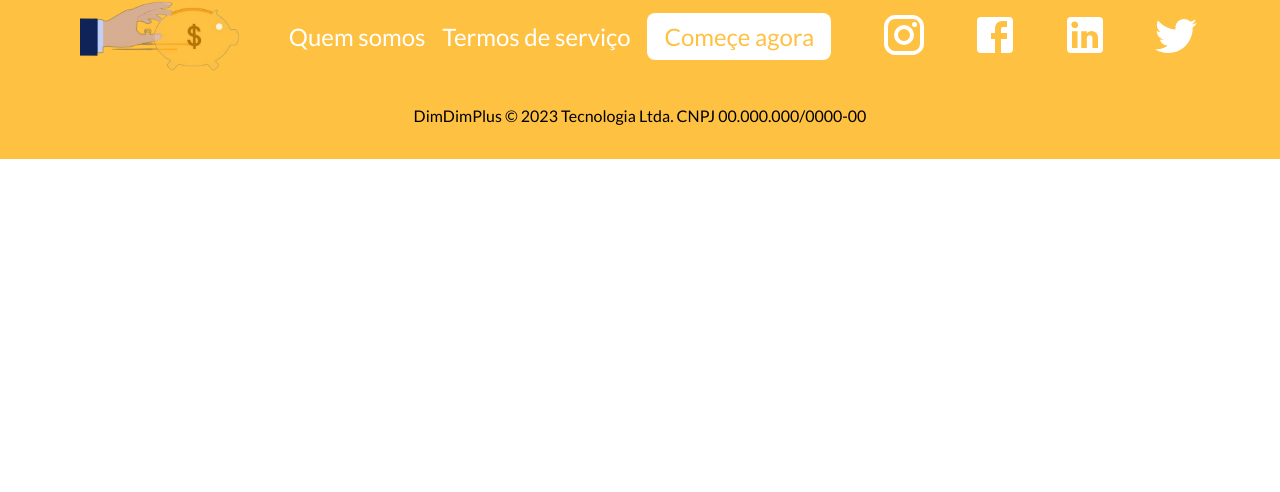
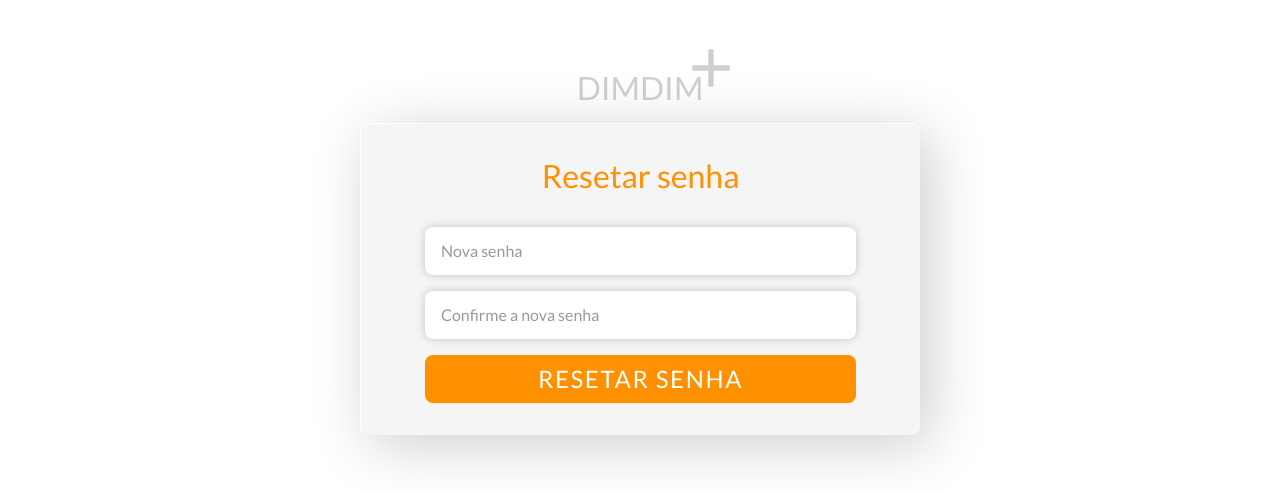
Before and after one commit to zedaoxd/dimdimplus, a React (Vite) app in the folder frontend/: page /auth/reset-password in a window 1280 px wide. Shown: the part 145-637 px from the top of the page. Built offline with nearby package versions, Linux system fonts and the light colour scheme.

Commit message:
layout reset password

```diff
--- /dev/null
+++ b/frontend/src/pages/Auth/ResetPassword/index.tsx
@@ -0,0 +1,14 @@
+import { Container, Form } from "./styles";
+
+export const ResetPassword = () => {
+  return (
+    <Container>
+      <h1>Resetar senha</h1>
+      <Form>
+        <input type="password" placeholder="Nova senha" />
+        <input type="password" placeholder="Confirme a nova senha" />
+        <button type="submit">Resetar senha</button>
+      </Form>
+    </Container>
+  );
+};
--- /dev/null
+++ b/frontend/src/pages/Auth/ResetPassword/styles.ts
@@ -0,0 +1,68 @@
+import styled from "styled-components";
+
+export const Container = styled.div`
+  width: 50%;
+  padding: 2rem;
+  border-radius: 0.5rem;
+  background: #f5f5f5;
+  border-left: 1px solid white;
+  border-top: 1px solid white;
+  box-shadow: 10px 10px 60px rgba(0, 0, 0, 0.2);
+
+  & h1 {
+    font-size: 2rem;
+    font-weight: 500;
+    color: #ff9000;
+    text-align: center;
+  }
+`;
+
+export const Form = styled.form`
+  display: flex;
+  flex-direction: column;
+  align-items: flex-start;
+  width: 100%;
+  height: 100%;
+  padding: 2rem 2rem 0 2rem;
+
+  & > input {
+    width: 100%;
+    height: 3rem;
+    padding: 0 1rem;
+    border: none;
+    border-radius: 0.5rem;
+    background: #fff;
+    box-shadow: 0 0 10px rgba(0, 0, 0, 0.2);
+
+    & + input {
+      margin-top: 1rem;
+    }
+
+    &::placeholder {
+      color: #999;
+    }
+
+    &:focus {
+      outline: none;
+    }
+  }
+
+  & > button {
+    width: 100%;
+    height: 3rem;
+    margin-top: 1rem;
+    border: none;
+    border-radius: 0.5rem;
+    background: #ff9000;
+    color: #fff;
+    font-size: 1.5rem;
+    letter-spacing: 0.1rem;
+    text-transform: uppercase;
+    font-weight: 500;
+    transition: 0.2s;
+
+    &:hover {
+      filter: brightness(0.9);
+    }
+  }
+`;
--- a/frontend/src/pages/index.tsx
+++ b/frontend/src/pages/index.tsx
@@ -3,3 +3,4 @@ export * from "./Auth";
 export * from "./Auth/Login";
 export * from "./Auth/Signup";
 export * from "./Auth/ForgotPassword";
+export * from "./Auth/ResetPassword";
--- a/frontend/src/routes/AnimateRoutes.tsx
+++ b/frontend/src/routes/AnimateRoutes.tsx
@@ -1,5 +1,12 @@
 import { Route, Routes, useLocation } from "react-router-dom";
-import { Auth, ForgotPassword, Home, Login, Sigup } from "../pages";
+import {
+  Auth,
+  ForgotPassword,
+  Home,
+  Login,
+  ResetPassword,
+  Sigup,
+} from "../pages";
 import { AnimatePresence } from "framer-motion";
 
 export const AnimateRoutes = () => {
@@ -14,6 +21,7 @@ export const AnimateRoutes = () => {
           <Route path="login" element={<Login />} />
           <Route path="signup" element={<Sigup />} />
           <Route path="forgot-password" element={<ForgotPassword />} />
+          <Route path="reset-password" element={<ResetPassword />} />
         </Route>
       </Routes>
     </AnimatePresence>
```
Also changed, not shown: 1 other file (tests, documents, lock files or other folders).
